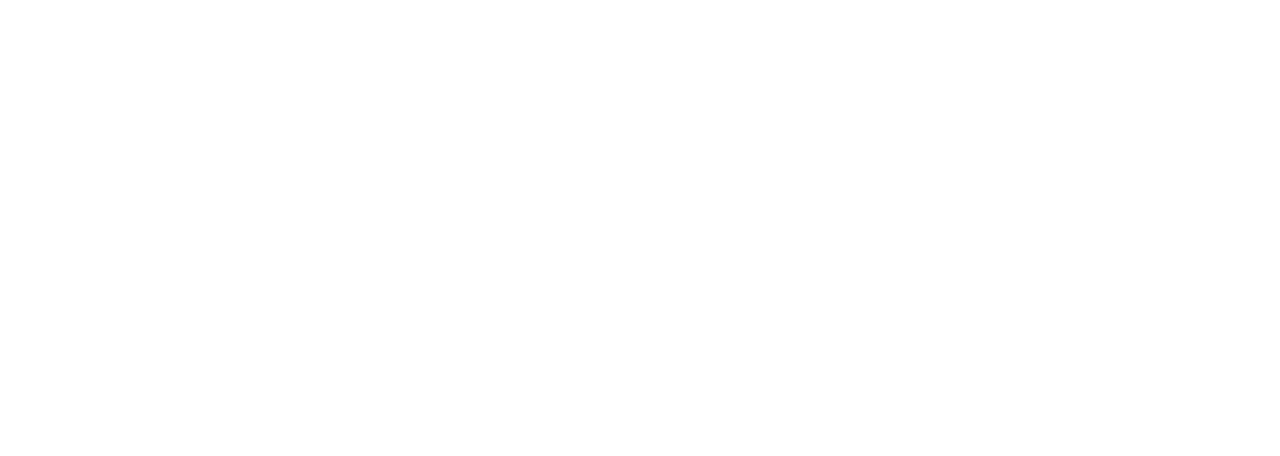
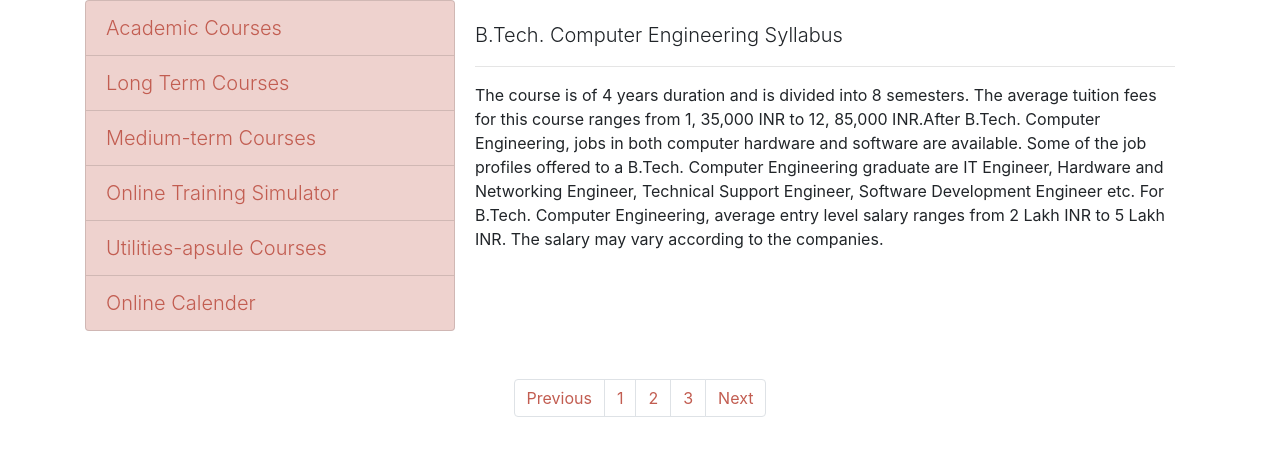
Before and after one commit to jamestucker1988/capstone, a website: page course-detail.html in a window 1280 px wide. Drawn offline with Linux system fonts and the light colour scheme.

Commit message:
course-detail is modified aleft side list and right side card is placed along with page items.

```diff
--- a/course-detail.html
+++ b/course-detail.html
@@ -3,7 +3,81 @@
   <head>
     <meta charset="UTF-8" />
     <meta name="viewport" content="width=device-width, initial-scale=1.0" />
-    <title>Document</title>
+    <title>course List</title>
+    <!-- Required meta tags -->
+
+    <script
+      src="https://kit.fontawesome.com/528b755bd5.js"
+      crossorigin="anonymous"
+    ></script>
+    <!-- Bootstrap CSS -->
+    <link href="assets/main.css" rel="stylesheet" type="text/css" />
+    <link
+      href="https://fonts.googleapis.com/css2?family=Roboto+Condensed:wght@400;700&amp;display=swap"
+      rel="stylesheet"
+      crossorigin="anonymous"
+    />
+    <link
+      href="https://fonts.googleapis.com/icon?family=Material+Icons"
+      rel="stylesheet"
+    />
+    <link
+      rel="stylesheet"
+      href="https://cdnjs.cloudflare.com/ajax/libs/font-awesome/5.13.0/css/all.min.css"
+      crossorigin="anonymous"
+    />
   </head>
-  <body></body>
+
+  <body>
+    <div class="container">
+      <div class="row no-gutters">
+        <div class="col-4">
+          <!-- <nav class="navbar bg-primary"> -->
+          <ul class="list-group list-unstyled">
+            <li class="list-group-item list-group-item-primary">
+              <a href="#" class="lead">Academic Courses</a>
+            </li>
+            <li class="list-group-item lead list-group-item-primary">
+              <a href="#" class="lead">Long Term Courses</a>
+            </li>
+            <li class="list-group-item lead list-group-item-primary">
+              <a href="#" class="lead">Medium-term Courses</a>
+            </li>
+            <li class="list-group-item lead list-group-item-primary">
+              <a href="#" class="lead">Online Training Simulator</a>
+            </li>
+            <li class="list-group-item lead list-group-item-primary">
+              <a href="#" class="lead">Utilities-apsule Courses</a>
+            </li>
+            <li class="list-group-item lead list-group-item-primary">
+              <a href="#" class="lead">Online Calender</a>
+            </li>
+          </ul>
+        </div>
+          <!-- </nav> -->
+          <div class="col-8">
+            <div class="card-transparent">
+              <div class="card-body">
+                <div class="card-title lead">
+                  B.Tech. Computer Engineering Syllabus
+                <hr>
+                </div>
+                <p class="card-text">
+                  The course is of 4 years duration and is divided into 8 semesters. The average tuition fees for this course ranges from 1, 35,000 INR to 12, 85,000 INR.After B.Tech. Computer Engineering, jobs in both computer hardware and software are available. Some of the job profiles offered to a B.Tech. Computer Engineering graduate are IT Engineer, Hardware and Networking Engineer, Technical Support Engineer, Software Development Engineer etc. For B.Tech. Computer Engineering, average entry level salary ranges from 2 Lakh INR to 5 Lakh INR. The salary may vary according to the companies.
+                </p>
+              </div>
+            </div>
+          </div>
+        </div>
+
+      </div>
+    </div>
+    <ul class="pagination mt-5 justify-content-sm-center">
+      <li class="page-item"><a class="page-link" href="#">Previous</a></li>
+      <li class="page-item"><a class="page-link" href="#">1</a></li>
+      <li class="page-item"><a class="page-link" href="#">2</a></li>
+      <li class="page-item"><a class="page-link" href="#">3</a></li>
+      <li class="page-item"><a class="page-link" href="#">Next</a></li>
+    </ul>
+  </body>
 </html>
```
